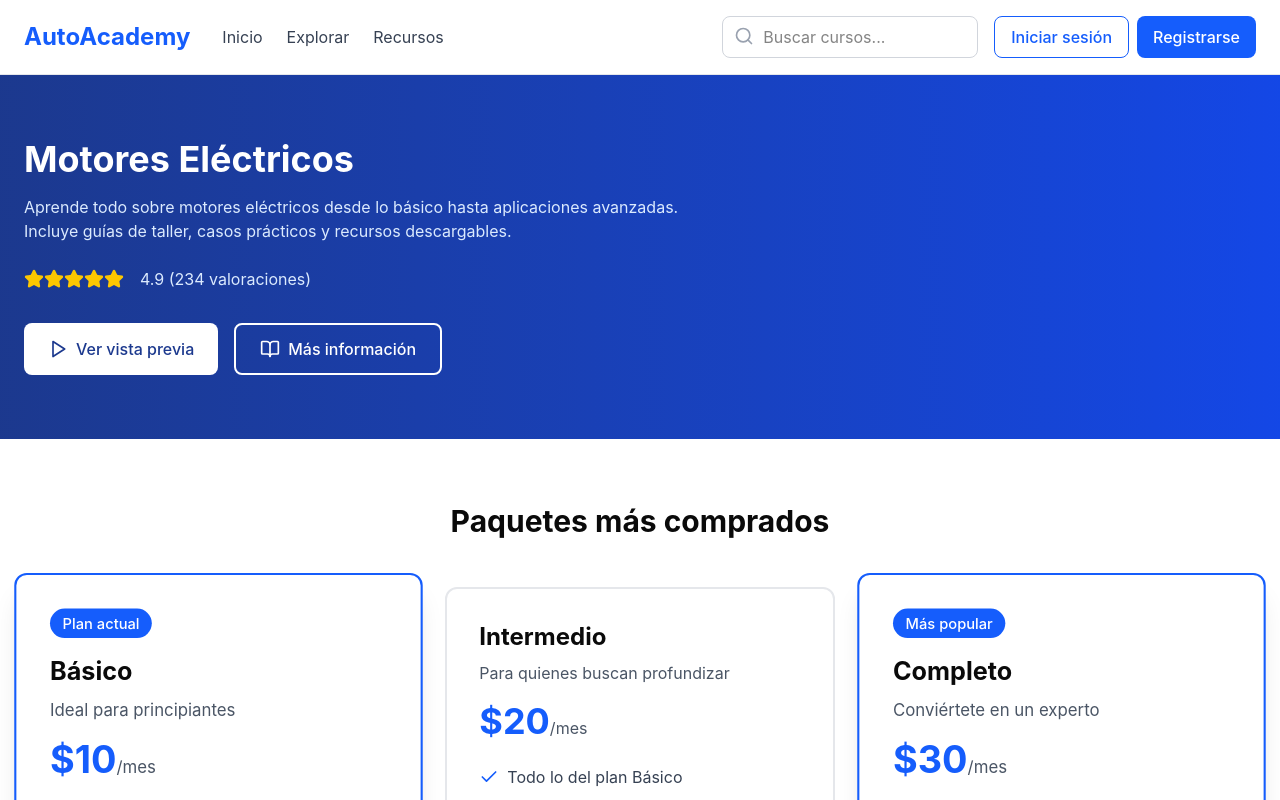
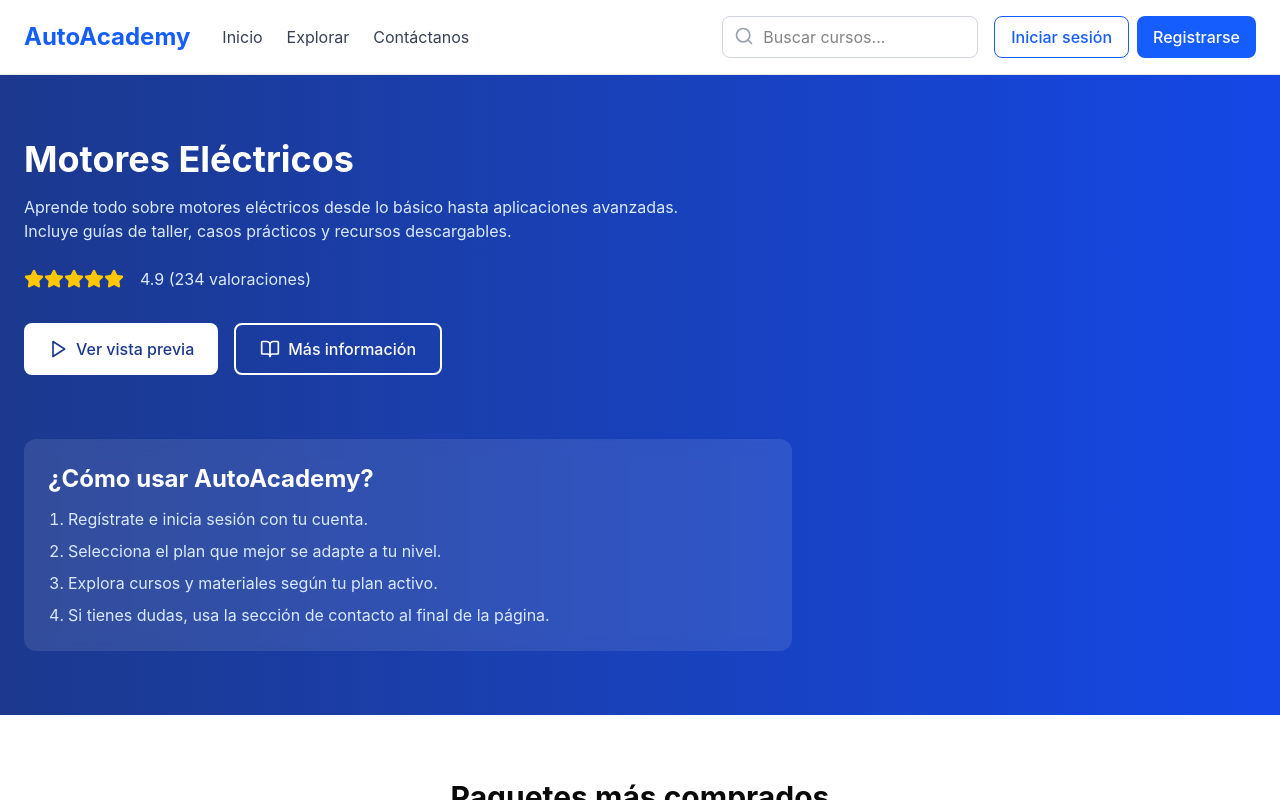
Before and after one commit to Dilankl30/AutoAcademy, a React (Vite) app in the folder AutoAcademy/: page / in a window 1280 px wide. Shown: the top 800 px of the page. Built offline with nearby package versions, Linux system fonts and the light colour scheme; no server answers.

Commit message:
Agregar navegación funcional en menú y saludo de bienvenida

```diff
--- a/AutoAcademy/src/app/App.tsx
+++ b/AutoAcademy/src/app/App.tsx
@@ -12,8 +12,10 @@ import Footer from './components/Footer';
 export default function App() {
   const [authModal, setAuthModal] = useState<'login' | 'register' | null>(null);
   const [showAdminPanel, setShowAdminPanel] = useState(false);
-  const [selectedPackage, setSelectedPackage] = useState<'Básico' | 'Intermedio' | 'Completo'>('Básico');
+  const [selectedPackage, setSelectedPackage] = useState<'Básico' | 'Intermedio' | 'Completo' | null>(null);
   const { user, loading, signIn, signUp, signOut } = useAuth();
+
+  const activePlan = user?.plan ?? selectedPackage;
 
   const handleLogin = async (email: string, password: string) => {
     try {
@@ -24,9 +26,9 @@ export default function App() {
     }
   };
 
-  const handleRegister = async (email: string, password: string) => {
+  const handleRegister = async (email: string, password: string, username: string) => {
     try {
-      await signUp(email, password);
+      await signUp(email, password, username);
     } catch (error: any) {
       alert(error.message || 'Error al registrarse');
       throw error;
@@ -58,12 +60,14 @@ export default function App() {
         isAdmin={user?.is_admin || false}
         onLogout={handleLogout}
         onAdminClick={() => setShowAdminPanel(true)}
+        username={user?.username}
+        plan={activePlan}
       />
 
       <main className="flex-1">
         <Hero />
         <PricingCards selectedPackage={selectedPackage} onSelectPackage={setSelectedPackage} />
-        <CourseGrid selectedPackage={selectedPackage} />
+        <CourseGrid selectedPackage={activePlan} />
         <ContactForm />
       </main>
 
--- a/AutoAcademy/src/app/components/AuthModal.tsx
+++ b/AutoAcademy/src/app/components/AuthModal.tsx
@@ -5,13 +5,14 @@ interface AuthModalProps {
   mode: 'login' | 'register';
   onClose: () => void;
   onLogin: (email: string, password: string) => Promise<void>;
-  onRegister: (email: string, password: string) => Promise<void>;
+  onRegister: (email: string, password: string, username: string) => Promise<void>;
 }
 
 export default function AuthModal({ mode, onClose, onLogin, onRegister }: AuthModalProps) {
   const [email, setEmail] = useState('');
   const [password, setPassword] = useState('');
   const [confirmPassword, setConfirmPassword] = useState('');
+  const [username, setUsername] = useState('');
   const [showConfirmation, setShowConfirmation] = useState(false);
 
   const handleSubmit = async (e: React.FormEvent) => {
@@ -22,7 +23,7 @@ export default function AuthModal({ mode, onClose, onLogin, onRegister }: AuthMo
     } else {
       if (password === confirmPassword) {
         try {
-          await onRegister(email, password);
+          await onRegister(email, password, username.trim());
           setShowConfirmation(true);
         } catch (error) {
           // Error already handled in parent
@@ -80,6 +81,26 @@ export default function AuthModal({ mode, onClose, onLogin, onRegister }: AuthMo
         </h3>
 
         <form onSubmit={handleSubmit} className="space-y-4">
+
+          {mode === 'register' && (
+            <div>
+              <label className="block text-sm font-medium mb-2">Nombre de usuario</label>
+              <div className="relative">
+                <User className="absolute left-3 top-3 w-5 h-5 text-gray-400" />
+                <input
+                  type="text"
+                  value={username}
+                  onChange={(e) => setUsername(e.target.value)}
+                  className="w-full pl-10 pr-4 py-2 border border-gray-300 rounded-lg"
+                  placeholder="tu_usuario"
+                  minLength={3}
+                  maxLength={30}
+                  required
+                />
+              </div>
+            </div>
+          )}
+
           <div>
             <label className="block text-sm font-medium mb-2">Correo electrónico</label>
             <div className="relative">
--- a/AutoAcademy/src/app/components/ContactForm.tsx
+++ b/AutoAcademy/src/app/components/ContactForm.tsx
@@ -27,7 +27,7 @@ export default function ContactForm() {
   };
 
   return (
-    <div className="bg-gray-50 py-16">
+    <div id="contactanos" className="bg-gray-50 py-16">
       <div className="max-w-7xl mx-auto px-6">
         <h3 className="text-3xl font-bold text-center mb-12">Contáctanos</h3>
 
--- a/AutoAcademy/src/app/components/CourseGrid.tsx
+++ b/AutoAcademy/src/app/components/CourseGrid.tsx
@@ -13,7 +13,7 @@ interface Course {
 }
 
 interface CourseGridProps {
-  selectedPackage: 'Básico' | 'Intermedio' | 'Completo';
+  selectedPackage: 'Básico' | 'Intermedio' | 'Completo' | null;
 }
 
 const PACKAGE_LEVEL: Record<'Básico' | 'Intermedio' | 'Completo', number> = {
@@ -62,7 +62,7 @@ export default function CourseGrid({ selectedPackage }: CourseGridProps) {
         <div className="grid md:grid-cols-3 lg:grid-cols-4 gap-6">
           {courses.map((course) => {
             const requiredLevel = PACKAGE_LEVEL[(course.package_requirement as keyof typeof PACKAGE_LEVEL) || 'Completo'] || 3;
-            const userLevel = PACKAGE_LEVEL[selectedPackage];
+            const userLevel = selectedPackage ? PACKAGE_LEVEL[selectedPackage] : 0;
             const hasAccess = userLevel >= requiredLevel;
 
             return (
--- a/AutoAcademy/src/app/components/Header.tsx
+++ b/AutoAcademy/src/app/components/Header.tsx
@@ -7,18 +7,20 @@ interface HeaderProps {
   isAdmin: boolean;
   onLogout: () => void;
   onAdminClick: () => void;
+  username?: string;
+  plan?: 'Básico' | 'Intermedio' | 'Completo' | null;
 }
 
-export default function Header({ onLoginClick, onRegisterClick, isLoggedIn, isAdmin, onLogout, onAdminClick }: HeaderProps) {
+export default function Header({ onLoginClick, onRegisterClick, isLoggedIn, isAdmin, onLogout, onAdminClick, username, plan }: HeaderProps) {
   return (
     <header className="bg-white border-b border-gray-200">
       <div className="max-w-7xl mx-auto px-6 py-4 flex items-center justify-between">
         <div className="flex items-center gap-8">
           <h1 className="text-2xl font-bold text-blue-600">AutoAcademy</h1>
           <nav className="flex gap-6">
-            <a href="#" className="text-gray-700 hover:text-blue-600">Inicio</a>
-            <a href="#" className="text-gray-700 hover:text-blue-600">Explorar</a>
-            <a href="#" className="text-gray-700 hover:text-blue-600">Recursos</a>
+            <a href="#inicio" className="text-gray-700 hover:text-blue-600">Inicio</a>
+            <a href="#explorar" className="text-gray-700 hover:text-blue-600">Explorar</a>
+            <a href="#contactanos" className="text-gray-700 hover:text-blue-600">Contáctanos</a>
           </nav>
         </div>
 
@@ -33,7 +35,9 @@ export default function Header({ onLoginClick, onRegisterClick, isLoggedIn, isAd
           </div>
 
           {isLoggedIn ? (
-            <div className="flex gap-2">
+            <div className="flex items-center gap-2">
+              {username && <span className="text-sm text-gray-700">Bienvenido, {username}</span>}
+              <span className="text-sm text-blue-600 font-medium">{plan ? `Plan: ${plan}` : 'Adquirir plan'}</span>
               {isAdmin && (
                 <button
                   onClick={onAdminClick}
--- a/AutoAcademy/src/app/components/Hero.tsx
+++ b/AutoAcademy/src/app/components/Hero.tsx
@@ -2,7 +2,7 @@ import { Star, Play, BookOpen } from 'lucide-react';
 
 export default function Hero() {
   return (
-    <div className="bg-gradient-to-r from-blue-900 to-blue-700 text-white">
+    <div id="inicio" className="bg-gradient-to-r from-blue-900 to-blue-700 text-white">
       <div className="max-w-7xl mx-auto px-6 py-16">
         <div className="max-w-2xl">
           <h2 className="text-4xl font-bold mb-4">Motores Eléctricos</h2>
@@ -32,6 +32,18 @@ export default function Hero() {
           </div>
         </div>
       </div>
+      <div id="explorar" className="max-w-7xl mx-auto px-6 pb-16">
+        <div className="max-w-3xl bg-white/10 rounded-xl p-6 backdrop-blur-sm">
+          <h3 className="text-2xl font-bold mb-3">¿Cómo usar AutoAcademy?</h3>
+          <ol className="list-decimal pl-5 space-y-2 text-blue-100">
+            <li>Regístrate e inicia sesión con tu cuenta.</li>
+            <li>Selecciona el plan que mejor se adapte a tu nivel.</li>
+            <li>Explora cursos y materiales según tu plan activo.</li>
+            <li>Si tienes dudas, usa la sección de contacto al final de la página.</li>
+          </ol>
+        </div>
+      </div>
+
     </div>
   );
 }
--- a/AutoAcademy/src/app/components/PricingCards.tsx
+++ b/AutoAcademy/src/app/components/PricingCards.tsx
@@ -10,7 +10,7 @@ interface Package {
 }
 
 interface PricingCardsProps {
-  selectedPackage: 'Básico' | 'Intermedio' | 'Completo';
+  selectedPackage: 'Básico' | 'Intermedio' | 'Completo' | null;
   onSelectPackage: (plan: 'Básico' | 'Intermedio' | 'Completo') => void;
 }
 
@@ -32,12 +32,12 @@ export default function PricingCards({ selectedPackage, onSelectPackage }: Prici
             <div
               key={pkg.id}
               className={`bg-white rounded-xl border-2 p-8 ${
-                isSelected || pkg.is_highlighted ? 'border-blue-600 shadow-xl scale-105' : 'border-gray-200'
+                isSelected ? 'border-blue-600 shadow-xl scale-105' : 'border-gray-200'
               }`}
             >
-              {(pkg.is_highlighted || isSelected) && (
+              {isSelected && (
                 <div className="bg-blue-600 text-white text-sm font-medium px-3 py-1 rounded-full inline-block mb-4">
-                  {isSelected ? 'Plan actual' : 'Más popular'}
+                  Plan actual
                 </div>
               )}
 
@@ -61,7 +61,7 @@ export default function PricingCards({ selectedPackage, onSelectPackage }: Prici
               <button
                 onClick={() => onSelectPackage(pkg.name)}
                 className={`w-full py-3 rounded-lg font-medium ${
-                  isSelected || pkg.is_highlighted
+                  isSelected
                     ? 'bg-blue-600 text-white hover:bg-blue-700'
                     : 'bg-blue-50 text-blue-600 hover:bg-blue-100'
                 }`}
--- a/AutoAcademy/src/app/hooks/useAuth.tsx
+++ b/AutoAcademy/src/app/hooks/useAuth.tsx
@@ -4,6 +4,8 @@ import { projectId, publicAnonKey } from '/utils/supabase/info';
 interface User {
   id: string;
   email: string;
+  username?: string;
+  plan?: 'Básico' | 'Intermedio' | 'Completo' | null;
   is_admin: boolean;
 }
 
@@ -50,6 +52,8 @@ export function useAuth() {
           user: {
             id: data.profile.id,
             email: data.profile.email,
+            username: data.profile.username || data.profile.full_name || undefined,
+            plan: data.profile.plan || data.profile.current_plan || data.profile.package_plan || null,
             is_admin: isDefaultAdmin(data.profile.email) || data.profile.is_admin || false,
           },
           loading: false,
@@ -65,7 +69,7 @@ export function useAuth() {
     }
   };
 
-  const signUp = async (email: string, password: string) => {
+  const signUp = async (email: string, password: string, username: string) => {
     try {
       const response = await fetch(`${API_BASE}/auth/signup`, {
         method: 'POST',
@@ -112,6 +116,8 @@ export function useAuth() {
         user: {
           id: data.user.id,
           email: data.user.email,
+          username: data.user.user_metadata?.username || undefined,
+          plan: data.user.user_metadata?.plan || null,
           is_admin: isDefaultAdmin(data.user.email) || isDefaultAdmin(email),
         },
         loading: false,
```
